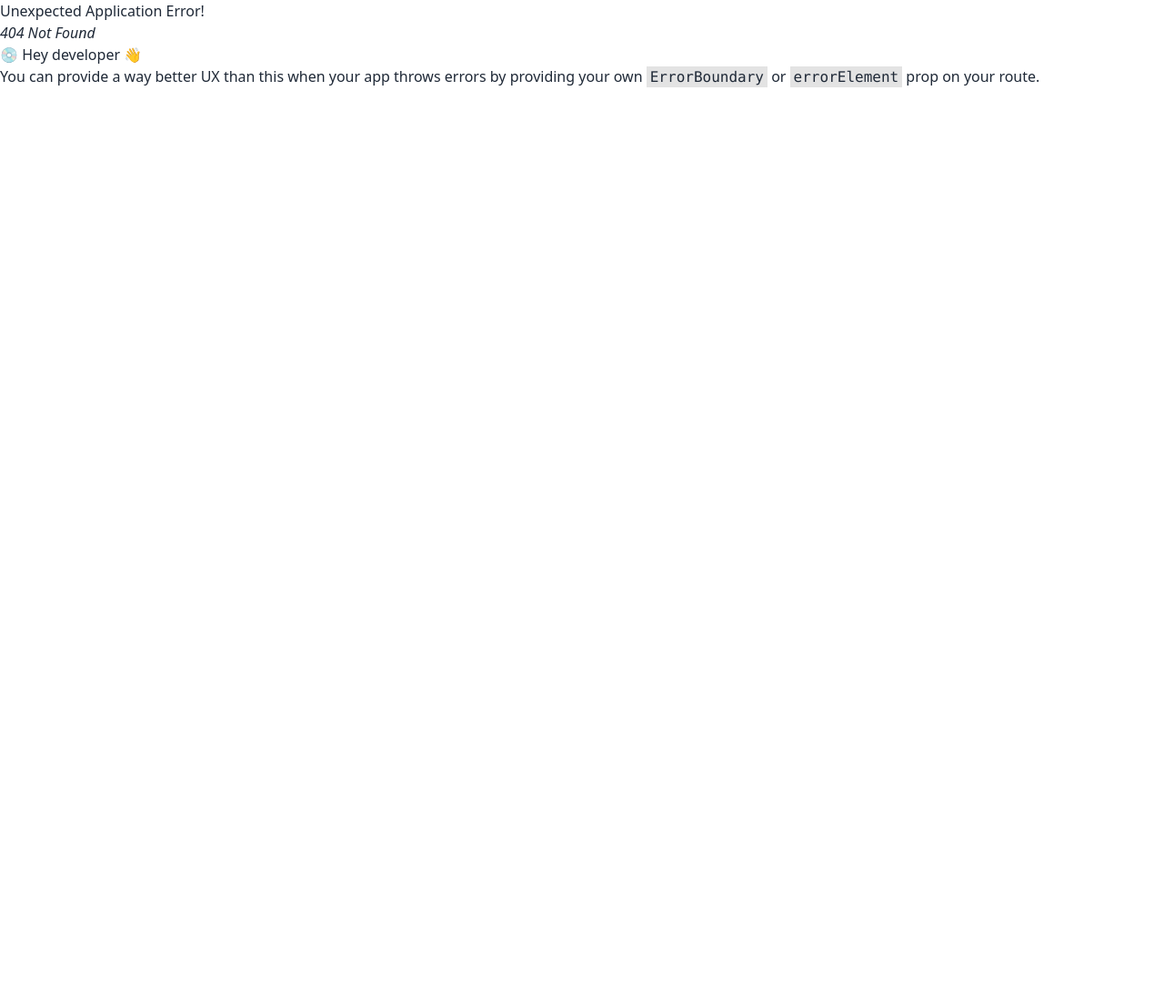
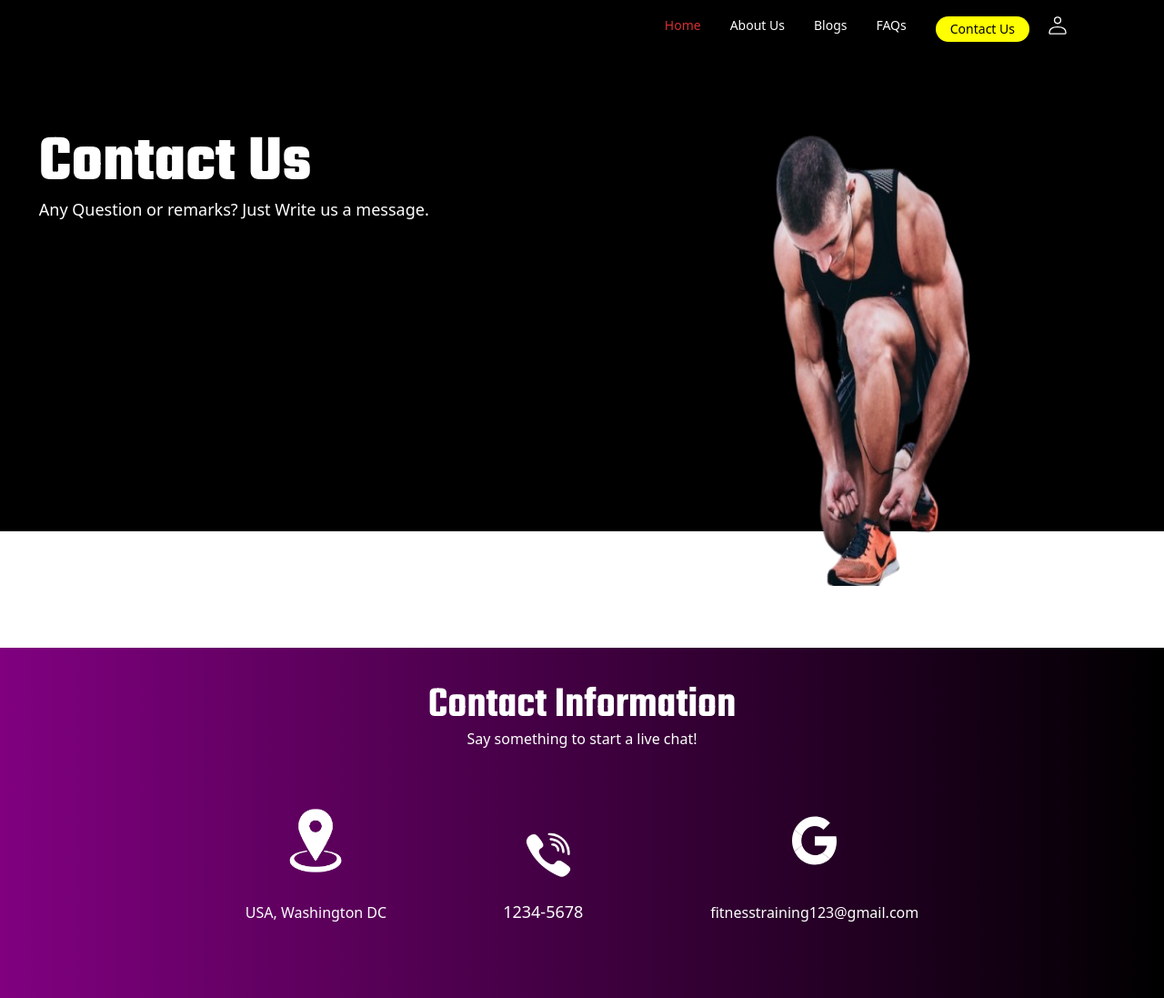
Before and after one commit to Israt85/new-fitness-website, a React (Vite) app: page /home/blogs in a window 1280 px wide. Before the commit this address had no page. Shown: the top 1097 px of the page at 91% size. Before the commit the page ends 800 px from the top, so only its background shows below. Built offline with nearby package versions, Linux system fonts and the light colour scheme.

Commit message:
added contact page

```diff
--- /dev/null
+++ b/src/Pages/Blogs/Blogs.jsx
@@ -0,0 +1,18 @@
+import React from 'react';
+import BlogsBanner from './BlogsBanner';
+import ContactInfo from './ContactInfo';
+import Contact from '../Home/Contact';
+import Map from './Map';
+
+const Blogs = () => {
+    return (
+        <div className='bg-base-100'>
+            <BlogsBanner></BlogsBanner>
+            <ContactInfo></ContactInfo>
+            <Contact></Contact>
+            <Map></Map>
+        </div>
+    );
+};
+
+export default Blogs;
--- /dev/null
+++ b/src/Pages/Blogs/BlogsBanner.jsx
@@ -0,0 +1,20 @@
+import React from 'react';
+import img from '../../assets/contactPageImg.png'
+
+const BlogsBanner = () => {
+    return (
+        <div className='w-full -mt-20 h-[600px] mb-10 bg-black'>
+            <div className='flex justify-around pt-40'>
+                <div className='text-white'>
+                   <p className='text-7xl font-teko font-bold'>Contact Us</p>
+                   <p className='text-lg'>Any Question or remarks? Just Write us a message.</p>
+                </div>
+                <div>
+                    <img className=' w-[600px] mr-20 h-[500px]' src={img} alt="" />
+                </div>
+            </div>
+        </div>
+    );
+};
+
+export default BlogsBanner;
--- /dev/null
+++ b/src/Pages/Blogs/ContactInfo.jsx
@@ -0,0 +1,36 @@
+import React from 'react';
+import img1 from '../../assets/contactlink.png'
+import img2 from '../../assets/Contactlink2.png'
+const ContactInfo = () => {
+    return (
+        <div className='w-full h-[400px] mt-32 mb-20 bg-gradient-to-r from-[#800080] to-[#000000]'>
+            <p className='text-5xl font-semibold pt-10 text-white font-teko text-center'>Contact Information</p>
+            <p className='text-center text-white'>
+            Say something to start a live chat!
+            </p>
+
+            <div className='flex justify-center mt-16 gap-32 text-white items-center'>
+               <div>
+                <img className='w-[70px] mx-auto h-[70px]' src={img1} alt="" />
+                <p className='pt-8'>USA, Washington DC</p>
+               </div>
+               <div>
+                <img className='w-[100px] mx-auto h-[100px]' src={img2} alt="" />
+                <p className='text-lg'>1234-5678</p>
+               </div>
+               <div>
+               <svg className='mx-auto' width="50" height="70" viewBox="0 0 100 106" fill="none" xmlns="http://www.w3.org/2000/svg">
+<path d="M49.999 43.3635V63.889H76.908C75.7264 70.4899 72.1805 76.0792 66.8624 79.8373L83.0896 93.1838C92.5442 83.9332 97.9988 70.3458 97.9988 54.205C97.9988 50.4469 97.6806 46.8329 97.0896 43.3641L49.999 43.3635Z" fill="white"/>
+<path d="M21.9779 63.0878L18.318 66.0574L5.36328 76.7536C13.5905 94.0507 30.4529 106 49.9982 106C63.4979 106 74.8159 101.278 83.0888 93.1838L66.8616 79.8373C62.4071 83.0173 56.7252 84.9448 49.9982 84.9448C36.9983 84.9448 25.9532 75.6458 21.9983 63.1184L21.9779 63.0878Z" fill="white"/>
+<path d="M5.36325 29.2463C1.95434 36.377 0 44.4234 0 52.9996C0 61.5759 1.95434 69.6224 5.36325 76.753C5.36325 76.8008 21.9999 63.0693 21.9999 63.0693C20.9999 59.8894 20.4088 56.5168 20.4088 52.9991C20.4088 49.4814 20.9999 46.1089 21.9999 42.9289L5.36325 29.2463Z" fill="white"/>
+<path d="M49.9992 21.1036C57.363 21.1036 63.9083 23.8017 69.1356 29.0054L83.4536 13.8284C74.7718 5.25215 63.4994 0 49.9992 0C30.4539 0 13.5905 11.9009 5.36328 29.2464L21.9994 42.93C25.9537 30.4026 36.9993 21.1036 49.9992 21.1036Z" fill="white"/>
+</svg>
+<p className='pt-8'>fitnesstraining123@gmail.com</p>
+               </div>
+
+            </div>
+        </div>
+    );
+};
+
+export default ContactInfo;
--- /dev/null
+++ b/src/Pages/Blogs/Map.jsx
@@ -0,0 +1,11 @@
+import React from 'react';
+
+const Map = () => {
+    return (
+        <div>
+            <iframe src="https://www.google.com/maps/embed?pb=!1m18!1m12!1m3!1d198740.92314622703!2d-77.17938504145053!3d38.89363866527613!2m3!1f0!2f0!3f0!3m2!1i1024!2i768!4f13.1!3m3!1m2!1s0x89b7c6de5af6e45b%3A0xc2524522d4885d2a!2sWashington%2C%20DC%2C%20USA!5e0!3m2!1sen!2sbd!4v1730909203978!5m2!1sen!2sbd" width="100%" height="450" allowfullscreen="" loading="lazy" referrerpolicy="no-referrer-when-downgrade"></iframe>
+        </div>
+    );
+};
+
+export default Map;
--- a/src/Pages/Home/Contact.jsx
+++ b/src/Pages/Home/Contact.jsx
@@ -3,7 +3,7 @@ import contactImg from '../../assets/contact.png'
 
 const Contact = () => {
     return (
-        <div className='w-full my-10 bg-black h-auto'>
+        <div className='w-full mt-10 bg-black h-auto'>
             <div className=' flex justify-around'>
                 <div className='w-[800px]'>
                     <p className='text-2xl font-teko px-12 font-bold pt-10 text-[#800080]'>Contact Us</p>
--- a/src/Pages/Signup/Signup.jsx
+++ b/src/Pages/Signup/Signup.jsx
@@ -13,7 +13,7 @@ const Signup = () => {
               <input className="w-96 h-16 bg-transparent rounded-full border" type="text" placeholder="     Email" name="" id="" />
               <input className="w-96 h-16 bg-transparent rounded-full border" type="text" placeholder="     Password" name="" id="" />
               <input className="w-96 h-16 bg-transparent rounded-full border" type="text" placeholder="     Confirm Password" name="" id="" />
-             <Link to='/home'> <button className="bg-white flex justify-center items-center w-80 h-16 rounded-full text-black">Sign Up
+             <Link to='home'> <button className="bg-white flex justify-center items-center w-80 h-16 rounded-full text-black">Sign Up
 
 <svg width="35" height="35" viewBox="0 0 35 35" fill="none" xmlns="http://www.w3.org/2000/svg">
 <path d="M15.5 12.5L20.5 17.5L15.5 22.5" stroke="black" stroke-width="2" stroke-linecap="round" stroke-linejoin="round"/>
--- a/src/Shared/Navbar/Navbar.jsx
+++ b/src/Shared/Navbar/Navbar.jsx
@@ -3,15 +3,15 @@ import { NavLink } from "react-router-dom";
 
 const Navbar = () => {
     const links =<>
-    <NavLink to='home' className={({ isActive }) =>
+    <NavLink to='/home' className={({ isActive }) =>
     isActive ? 'mx-4 text-[#D32F2F]' : 'text-white mx-4'
   }>Home</NavLink>
     <NavLink to='aboutus' className={({ isActive }) =>
     isActive ? 'mx-4 text-[#D32F2F]' : 'mx-4'
   }>About Us</NavLink>
-    <NavLink className='mx-4'>Blogs</NavLink>
+    <NavLink to='blogs' className='mx-4'>Blogs</NavLink>
     <NavLink className='mx-4'>FAQs</NavLink>
-    <NavLink className='mx-4'>Contact Us</NavLink>
+    <NavLink className='mx-4 px-4 py-1 text-black rounded-full bg-[#FFFF00]'>Contact Us</NavLink>
     </>
     return (
         <div className="navbar w-[1100px] mx-auto relative text-white">
```
Also changed, not shown: src/Routes/Routes.jsx (+6 -1 lines), src/assets/contactPageImg.png (added).
